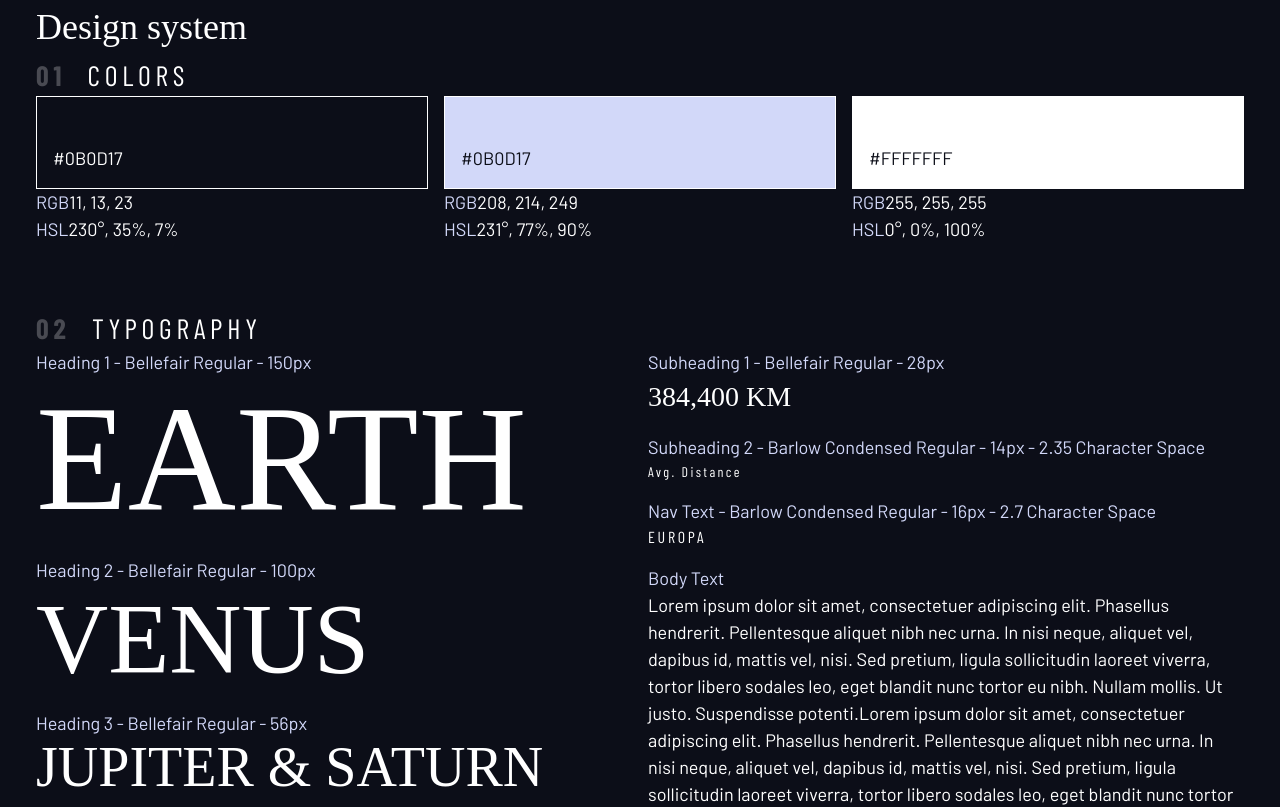
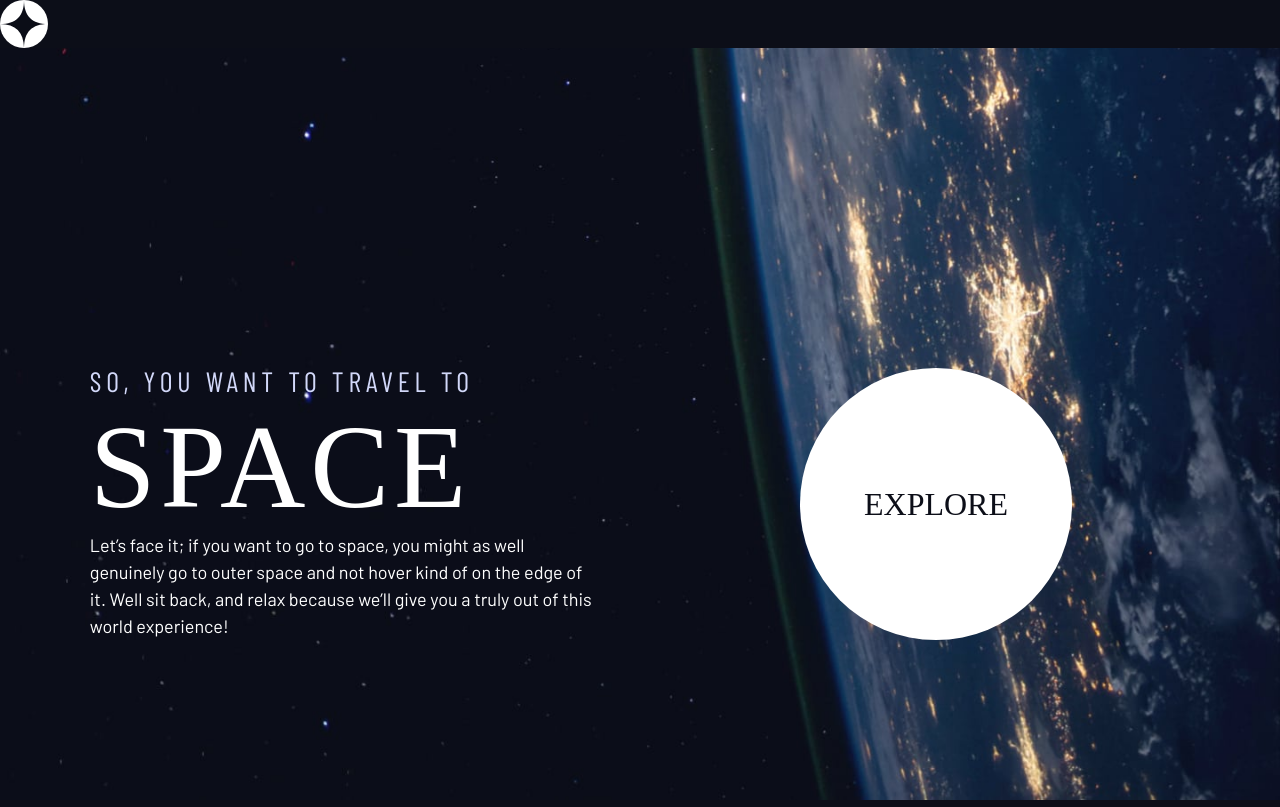
Before and after one commit to aekhatean/space-travel, a React (Create React App) app: page / in a window 1280 px wide. Shown: the top 807 px of the page. Built offline with nearby package versions, Linux system fonts and the light colour scheme; a web font is replaced by a local one.

Commit message:
Create home page.

```diff
--- a/src/App.css
+++ b/src/App.css
@@ -9,7 +9,7 @@
   --clr-white: 0 0% 100%;
 
   /* font-sizes */
-  --fs-900: 9.375rem;
+  --fs-900: clamp(5rem, 8vw + 1rem, 9.375rem);
   --fs-800: 6.25rem;
   --fs-700: 3.5rem;
   --fs-600: 2rem;
@@ -22,6 +22,26 @@
   --ff-serif: "Bellefair", serif;
   --ff-sans-cond: "Barlow Condensed", sans-serif;
   --ff-sans-normal: "Barlow", sans-serif;
+}
+
+@media (min-width: 35em) {
+  :root {
+    /* font-sizes */
+    --fs-800: 5rem;
+    --fs-700: 2.5rem;
+    --fs-600: 1.5rem;
+    --fs-400: 1rem;
+  }
+}
+
+@media (min-width: 45em) {
+  :root {
+    /* font-sizes */
+    --fs-800: 6.25rem;
+    --fs-700: 3.5rem;
+    --fs-600: 2rem;
+    --fs-400: 1.125rem;
+  }
 }
 
 /* ----- */
@@ -65,13 +85,16 @@ p {
 }
 
 /* Set up the body */
-body {
+body,
+.App {
   line-height: 1.5;
   min-height: 100vh;
   font-family: var(--ff-sans-normal);
   font-size: var(--fs-400);
   background-color: hsl(var(--clr-dark));
   color: hsl(var(--clr-white));
+  display: grid;
+  grid-template-rows: min-content 1fr;
 }
 
 /* Facilitate working with images */
@@ -115,10 +138,49 @@ select {
   gap: var(--gap, 1rem);
 }
 
+.d-block {
+  display: block;
+}
+
 .container {
   padding-inline: 2em;
   margin-inline: auto;
   max-width: 80rem;
+}
+
+.grid-container {
+  display: grid;
+  text-align: center;
+  justify-items: center;
+  place-items: center;
+  padding-inline: 1rem;
+}
+
+.grid-container * {
+  max-width: 50ch;
+}
+
+@media (min-width: 45em) {
+  .grid-container {
+    column-gap: var(--container-gap, 2rem);
+    grid-template-columns: minmax(1rem, 1fr) repeat(2, minmax(0, 50rem)) minmax(
+        1rem,
+        1fr
+      );
+    text-align: start;
+  }
+  .grid-container > *:first-child {
+    grid-column: 2;
+  }
+
+  .grid-container > *:last-child {
+    grid-column: 3;
+  }
+
+  .grid-container--home {
+    padding-bottom: max(6rem, 20vh);
+    align-items: end;
+  }
 }
 
 .flow > * + * {
@@ -275,8 +337,9 @@ code {
 
 /* Large circle button styling */
 .large-button {
+  font-size: 2rem;
   position: relative;
-  display: grid;
+  display: inline-grid;
   z-index: 1;
   padding: 0 2em;
   aspect-ratio: 1;
@@ -377,3 +440,26 @@ code {
   color: hsl(var(--clr-dark));
   border-color: hsl(var(--clr-white) / 1);
 }
+
+/* --------------------------- */
+/* Pages specific Classes */
+/* --------------------------- */
+
+/* Home page */
+.homepage {
+  background-image: url("./assets/home/background-home-mobile.jpg");
+  background-size: cover;
+  background-position: bottom center;
+}
+
+@media (min-width: 35rem) {
+  .homepage {
+    background-image: url("./assets/home/background-home-tablet.jpg");
+  }
+}
+
+@media (min-width: 50rem) {
+  .homepage {
+    background-image: url("./assets/home/background-home-desktop.jpg");
+  }
+}
--- a/src/App.js
+++ b/src/App.js
@@ -1,7 +1,18 @@
 import "./App.css";
 
+// Import Components
+import Navbar from "./components/Navbar";
+
+// Import Pages
+import Home from "./pages/Home";
+
 function App() {
-  return <div className="App"></div>;
+  return (
+    <div className="App">
+      <Navbar />
+      <Home />
+    </div>
+  );
 }
 
 export default App;
--- a/src/components/LargeButton.jsx
+++ b/src/components/LargeButton.jsx
@@ -1,12 +1,9 @@
 import React from "react";
 
-export default function LargeButton() {
+export default function LargeButton(props) {
   return (
-    <a
-      href="/"
-      className="large-button txt-dark bg-white fs-600 ff-serif uppercase"
-    >
-      Explore
+    <a href="/" className="large-button txt-dark bg-white ff-serif uppercase">
+      {props.name}
     </a>
   );
 }
--- a/src/components/Navbar.jsx
+++ b/src/components/Navbar.jsx
@@ -1,37 +1,54 @@
 import React from "react";
+
+// Import assets
+import logo from "../assets/shared/logo.svg";
 
 export default function Navbar() {
   return (
-    <nav>
+    <header className="primary-header flex">
+      <div>
+        <img src={logo} alt="space-travel logo" />
+      </div>
+      {/* <nav>
         <ul className="primary-navigation underline-indicators flex">
           <li className="active">
             <a
-            className="ff-serif uppercase letter-spacing-2 fs-200 txt-white"
+              className="ff-sans-cond uppercase letter-spacing-2 txt-white"
               href="/"
             >
-            <span>01</span>
-            Active
+              <span>00</span>
+              Home
             </a>
           </li>
           <li>
             <a
-            className="ff-serif uppercase letter-spacing-2 fs-200 txt-white"
+              className="ff-sans-cond uppercase letter-spacing-2 txt-white"
               href="/"
             >
-            <span>02</span>
-            Hovered
+              <span>01</span>
+              Destination
             </a>
           </li>
           <li>
             <a
-            className="ff-serif uppercase letter-spacing-2 fs-200 txt-white"
+              className="ff-sans-cond uppercase letter-spacing-2 txt-white"
+              href="/"
+            >
+              <span>02</span>
+              Crew
+            </a>
+          </li>
+          <li>
+            <a
+              className="ff-sans-cond uppercase letter-spacing-2 txt-white"
               href="/"
             >
               <span>03</span>
-            Idle
+              Technology
             </a>
           </li>
         </ul>
-    </nav>
+      </nav> */}
+    </header>
   );
 }
--- a/src/index.js
+++ b/src/index.js
@@ -1,11 +1,11 @@
 import React from "react";
 import ReactDOM from "react-dom";
 import "./App.css";
-import DesignSystem from "./pages/DesignSystem";
+import App from "./App.js";
 
 ReactDOM.render(
   <React.StrictMode>
-    <DesignSystem />
+    <App />
   </React.StrictMode>,
   document.getElementById("root")
 );
--- /dev/null
+++ b/src/pages/Home.jsx
@@ -0,0 +1,24 @@
+import React from "react";
+import LargeButon from "../components/LargeButton";
+
+export default function Home() {
+  return (
+    <div className="homepage grid-container grid-container--home">
+      <div>
+        <h1 className="ff-sans-cond fs-500 txt-light uppercase letter-spacing-1">
+          So, you want to travel to{" "}
+          <span className="ff-serif fs-900 txt-white d-block">Space</span>
+        </h1>{" "}
+        <p>
+          Let’s face it; if you want to go to space, you might as well genuinely
+          go to outer space and not hover kind of on the edge of it. Well sit
+          back, and relax because we’ll give you a truly out of this world
+          experience!
+        </p>{" "}
+      </div>
+      <div>
+        <LargeButon name="Explore" />
+      </div>
+    </div>
+  );
+}
```
Lines whose indentation alone changed are shown as unchanged.
